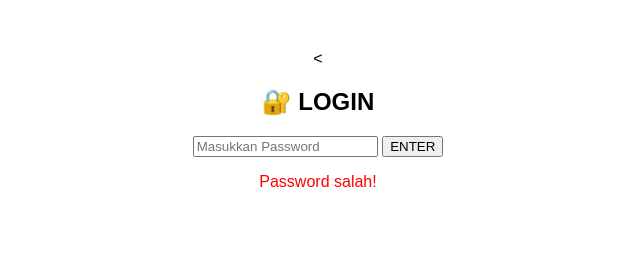
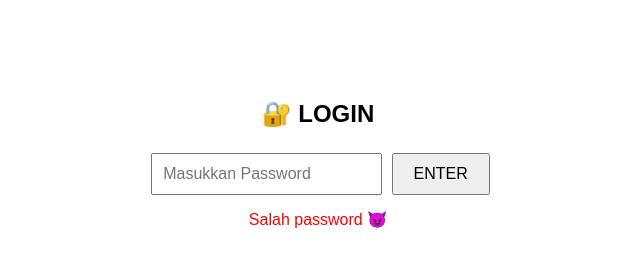
Before and after one commit to tio361/tio361.github.io, a plain HTML site: page index.html in a window 1280 px wide. Both pictures are taken after a click on the button "ENTER". Shown: the whole page, without its empty margins (322-962 px from the left). Drawn offline with Linux system fonts and the light colour scheme.

Commit message:
Update index.html

```diff
--- a/index.html
+++ b/index.html
@@ -1,30 +1,51 @@
-<<!DOCTYPE html>
-<html>
+
+<!DOCTYPE html>
+<html lang="id">
 <head>
-  <title>Login Puzzle</title>
+  <meta charset="UTF-8">
+  <meta name="viewport" content="width=device-width, initial-scale=1.0">
+  <title>Login Protected</title>
+  <style>
+    body {
+      font-family: Arial, sans-serif;
+      text-align: center;
+      margin-top: 100px;
+    }
+    input {
+      padding: 10px;
+      font-size: 16px;
+      margin: 5px;
+    }
+    button {
+      padding: 10px 20px;
+      font-size: 16px;
+      cursor: pointer;
+    }
+    #msg {
+      color: red;
+      margin-top: 10px;
+    }
+  </style>
 </head>
-<body style="text-align:center; margin-top:50px; font-family:sans-serif;">
-
+<body>
   <h2>🔐 LOGIN</h2>
-
   <input type="password" id="pw" placeholder="Masukkan Password">
-<button onclick="login()">ENTER</button>
-
-<p id="msg" style="color:red;"></p>
+  <button type="button" onclick="checkPassword()">ENTER</button>
+  <p id="msg"></p>
 
   <script>
-function login(){
-  const pw = "WORLDSIGHT";   // Password yang bener
+    function checkPassword() {
+      const pw = "WORLDSIGHT"; // Password
       const input = document.getElementById("pw").value;
 
       if(input === pw){
-    // pindah ke halaman hadiah
+        // Kalau password benar → redirect ke home.html
         window.location.href = "home.html";
       } else {
-    document.getElementById("msg").innerText = "Password salah!";
+        // Kalau salah
+        document.getElementById("msg").innerText = "Salah password 😈";
       }
     }
   </script>
-
 </body>
 </html>
```
Lines whose indentation alone changed are shown as unchanged.
